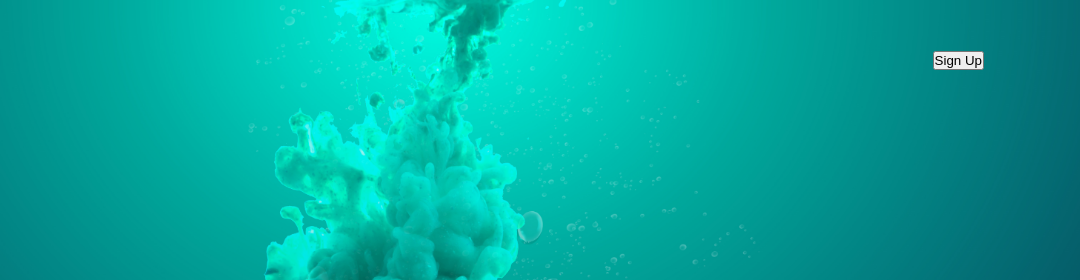
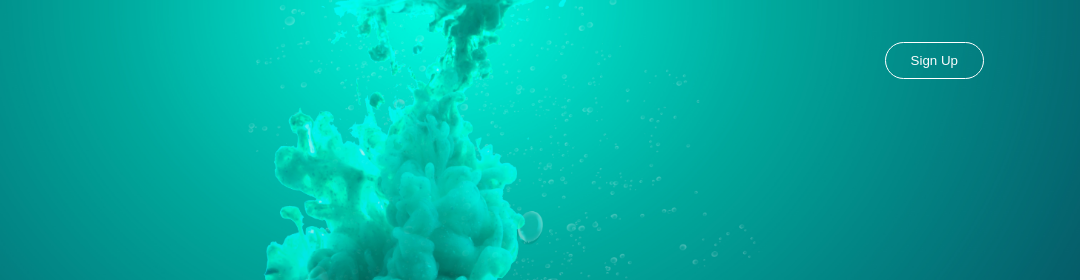
Before and after one commit to jbramirez03/Bubbly, a plain HTML site: page index.html in a window 1280 px wide. Shown: the top 280 px of the page, 200-1280 px from the left. Drawn offline with Linux system fonts and the light colour scheme.

Commit message:
added styling to sign up button with rounded border and transparent background

```diff
--- a/index.html
+++ b/index.html
@@ -11,7 +11,7 @@
     <div class="hero">
       <div class="navbar">
         <img src="./images/logo.png" alt="navigation logo image" class="logo" />
-        <button type="button">Sign Up</button>
+        <button type="button" class="btn">Sign Up</button>
       </div>
     </div>
   </body>
--- a/style.css
+++ b/style.css
@@ -27,3 +27,13 @@
   width: 100px;
   cursor: pointer;
 }
+
+.btn {
+  color: #fcfcfd;
+  padding: 10px 25px;
+  background: transparent;
+  border: 1px solid #fff;
+  border-radius: 20px;
+  outline: none;
+  cursor: pointer;
+}
```
